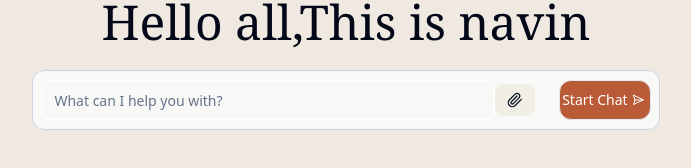
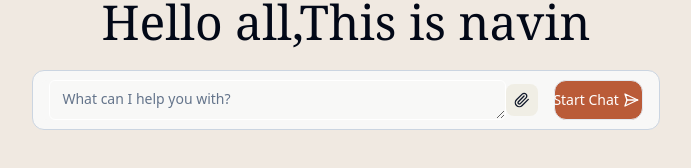
Before and after one commit to navin1111/CHATBOT, a Next.js app: page / in a window 1280 px wide. Shown: the part 136-304 px from the top of the page, without its empty margins (294-985 px from the left). Built offline with nearby package versions, Linux system fonts and the light colour scheme.

Commit message:
finai_final commit

```diff
--- a/src/app/components/landinginput.tsx
+++ b/src/app/components/landinginput.tsx
@@ -4,15 +4,13 @@ import { Button } from "@/components/ui/button";
 import { Paperclip } from 'lucide-react';
 import { SendHorizontal } from 'lucide-react';
 import React, { useEffect, useRef, useState } from 'react';
-
+import { Textarea } from "@/components/ui/textarea"
 
 const LandingInput = () => {
   const [searchText, setSearchText] = useState('');
-
   return (
-    <>
-      <Input
-        type="email"
+    <div className=" w-full h-10 flex items-center p-2 g-2 bg-[#F8F8F7] rounded-md  ">
+      <Textarea
         placeholder="What can I help you with?"
         className="bg-[#F8F8F7] cursor-pointer"
         autoFocus
@@ -26,13 +24,13 @@ const LandingInput = () => {
           className="file-input"
         />
         <Button
-          className="w-[10%] h-[10%] pr-6 items-center rounded-lg bg-[#F0EEE5]"
+          className="w-[10%] h-[10%] items-center rounded-lg bg-[#F0EEE5]"
           onClick={() =>
             document.querySelector<HTMLInputElement>(".file-input")?.click()
           }
           variant="link"
         >
-          <span className="ml-2 flex items-center justify-center">
+          <span className="flex items-center justify-center">
             <Paperclip className="w-4 h-4" />
           </span>
         </Button>
@@ -43,10 +41,9 @@ const LandingInput = () => {
         } rounded-xl text-white flex items-center justify-center hover:bg-[#BA5B38] bg-[#BA5B38]`}
         variant="outline"
       >
-        {!searchText && <span className=" flex">Start Chat <SendHorizontal className="w-5 h-5 pt-1 pb-1 text-white" /> </span>}
+        {!searchText && <span className="flex hover:text-white text-white items-center">Start Chat <SendHorizontal className="w4 h-4 p2 text-white" /> </span>}
         <SendHorizontal className="w-4 h-4 text-white" />
-      </Button>
-    </>
+      </Button></div>
   );
 };
 
--- a/src/app/page.tsx
+++ b/src/app/page.tsx
@@ -16,7 +16,7 @@ export default function Home() {
           <span className="text-5xl font-serif react-textarea">Hello all,This is navin</span>
         </div>
         <br />
-        <div className="w-[70%] h-[25%] rounded-xl react-textarea flex items-center justify-center border border-slate-300 g-4 p-1flex  rounded-md  bg-[#F8F8F7] px-2 py-2  ">
+        <div className="w-[70%] h-[25%] rounded-xl react-textarea flex items-center justify-center border border-slate-300 flex bg-[#F8F8F7] px-2 py-2  ">
          <LandingInput/>
         </div>
       </div>
--- /dev/null
+++ b/src/components/ui/textarea.tsx
@@ -0,0 +1,24 @@
+import * as React from "react"
+
+import { cn } from "@/lib/utils"
+
+export interface TextareaProps
+  extends React.TextareaHTMLAttributes<HTMLTextAreaElement> {}
+
+const Textarea = React.forwardRef<HTMLTextAreaElement, TextareaProps>(
+  ({ className, ...props }, ref) => {
+    return (
+      <textarea
+        className={cn(
+          "flex h-10 w-full rounded-md border border-input bg-background px-3 py-2 text-sm ring-offset-background file:border-0 file:bg-transparent file:text-sm file:font-medium placeholder:text-muted-foreground focus-visible:outline-none disabled:cursor-not-allowed  border-white",
+          className
+        )}
+        ref={ref}
+        {...props}
+      />
+    )
+  }
+)
+Textarea.displayName = "Textarea"
+
+export { Textarea }
```
